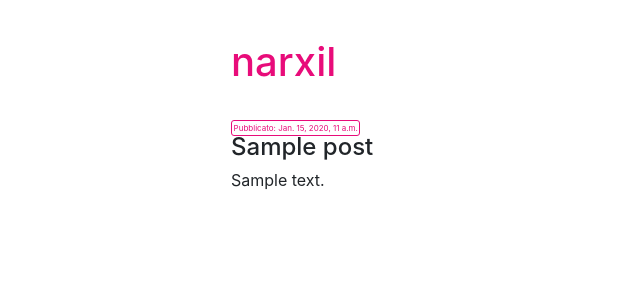
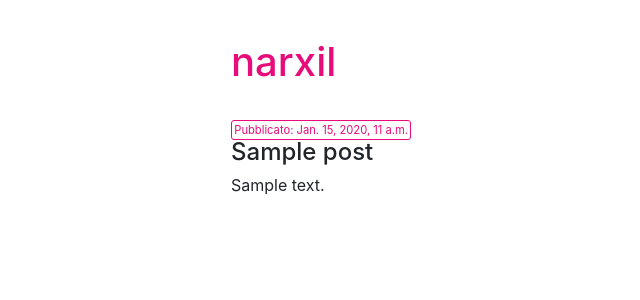
Before and after one commit to narxil/my-first-blog, a Django app: template blog/templates/blog/post_list.html in a window 1280 px wide. Shown: the top 300 px of the page, without its empty margins (89-729 px from the left). Run offline with Django 3.2, Linux system fonts and the light colour scheme; the template is opened without the code that fills it: values that come from a table or form of the project are taken from there, others are empty; tables that the repository leaves empty hold one stand-in row (values such as "Sample post"); some libraries are stand-ins or nearby versions.

Commit message:
Upgrade 7

```diff
--- a/blog/static/css/blog.css
+++ b/blog/static/css/blog.css
@@ -3,6 +3,6 @@ body{padding: 20px;}
 h1 a{color:#E80C7A;}
 h1 a:hover{color: #CF0D8F;}
 .logo{padding-bottom: 30px;}
-.data{font-size: 0.5em; color:#AAABAB; padding-bottom: 0px; width: 100%;}
+.data{font-size: 0.7em; color:#AAABAB; padding-bottom: 0px; width: 100%;}
 .post{width: 100%; font-size: 1em; margin-top: 0px; padding-top: 0px; padding-bottom: 30px;}
 mark.marker{background-color: #fff; border: 1px solid; border-color: #E80C7A; border-radius: 3px; color: #E80C7A;}
```
